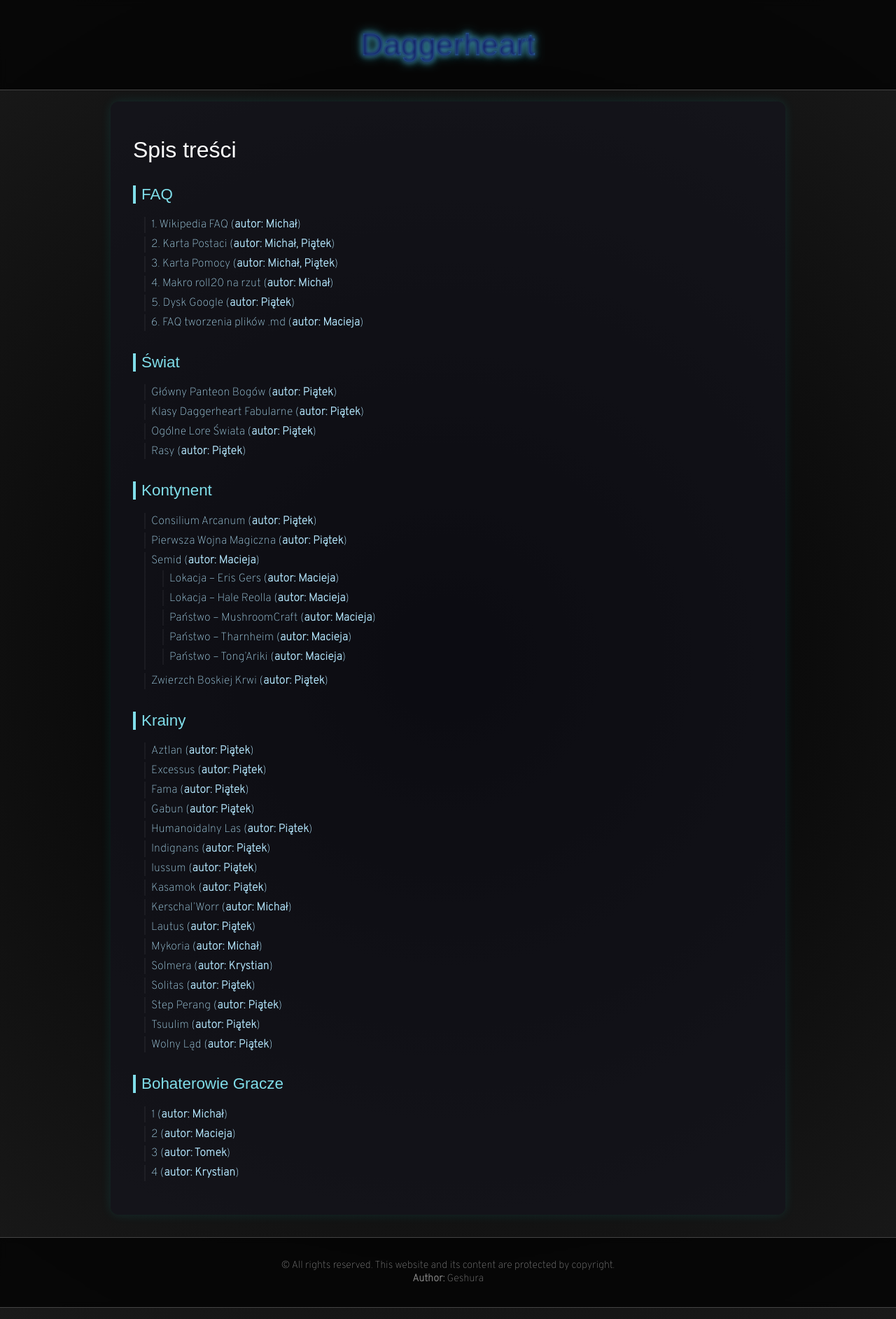
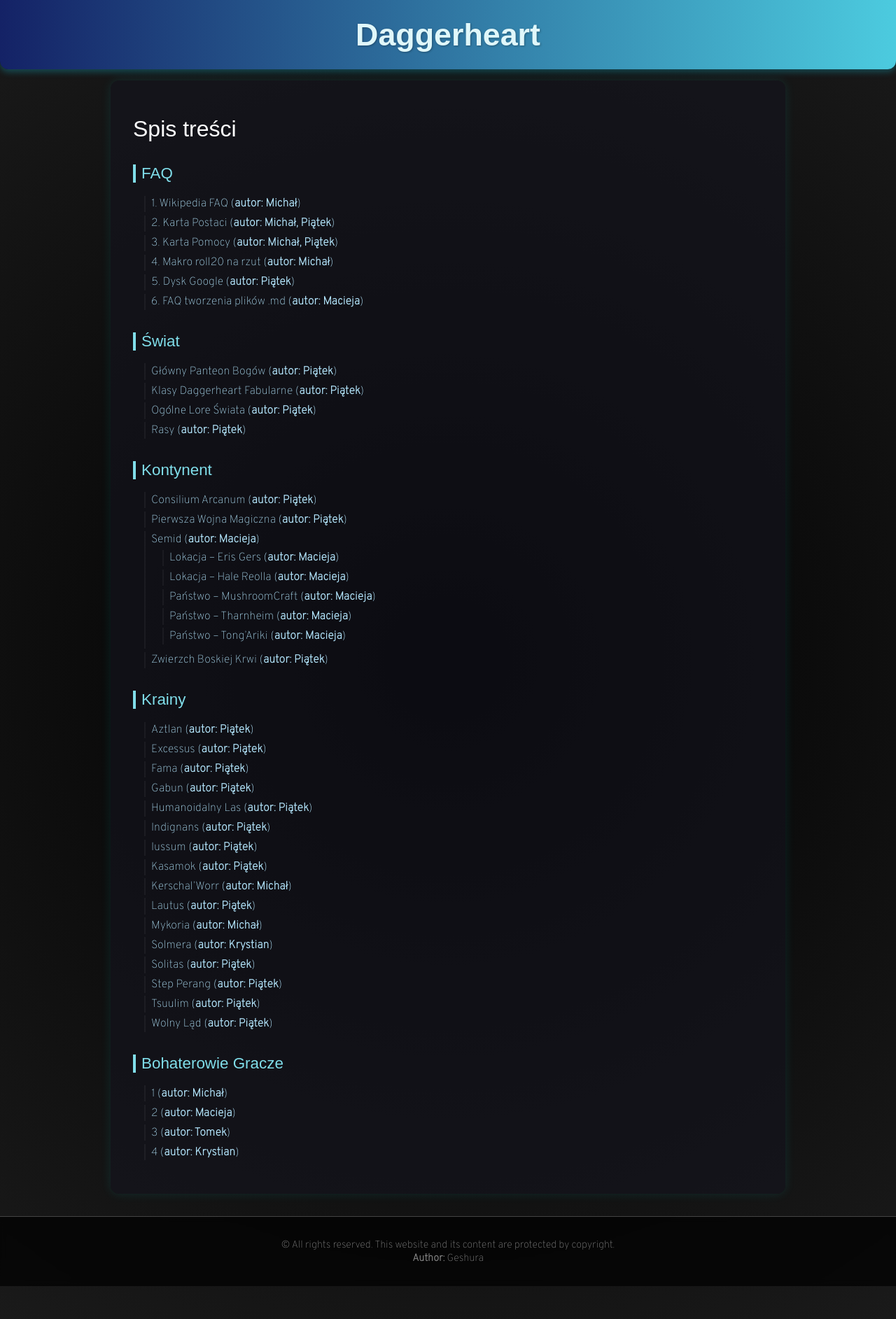
Before and after one commit to Geshura/dh-wiki, a Jekyll site: the page built from index.md, in a window 1280 px wide. Shown: the whole page at 70% size. Built offline with Jekyll 4.4.1, drawn with Linux system fonts in a browser that asks for light colours; some web fonts are replaced.

Commit message:
Update default.html

```diff
--- a/_layouts/default.html
+++ b/_layouts/default.html
@@ -48,20 +48,25 @@
       pointer-events: none;
     }
 
-    header, footer {
-      background: rgba(0, 0, 0, 0.7);
-      backdrop-filter: blur(4px);
-      padding: 1rem;
-      border-bottom: 1px solid #444;
+    /* Nowy styl headera */
+    header {
+      background: linear-gradient(90deg, #142266, #4ccbdf);
+      padding: 1.5rem 2rem;
+      border-radius: 0 0 12px 12px;
+      box-shadow: 0 4px 10px rgba(20, 194, 223, 0.3);
+      text-align: center;
       margin-bottom: 1rem;
     }
 
     footer {
+      background: rgba(0, 0, 0, 0.7);
+      backdrop-filter: blur(4px);
+      padding: 1rem;
       border-top: 1px solid #444;
-      margin-top: 2rem;
       font-size: 0.9rem;
       color: #888;
       text-align: center;
+      margin-top: 2rem;
     }
 
     main {
@@ -80,24 +85,15 @@
       font-weight: 500;
     }
 
+    /* Nowy styl tytułu w headerze */
     .galactic-title {
-      text-align: center;
       font-size: 2.8rem;
-
-      /* Gradientowy tekst od #142266 do #4ccbdf */
-      background: linear-gradient(90deg, #142266 0%, #4ccbdf 100%);
-      -webkit-background-clip: text;
-      -webkit-text-fill-color: transparent;
-
-      /* neonowe cienie w kolorach gradientu */
-      text-shadow:
-        0 0 3px #142266,
-        0 0 6px #2a3f7a,
-        0 0 10px #4ccbdf,
-        0 0 15px #4ccbdf;
-
-      transition: transform 0.3s ease, text-shadow 0.3s ease;
-      margin: 0.5em 0;
+      font-family: "Overpass Medium", sans-serif;
+      font-weight: 600;
+      color: #e0f7fa;
+      margin: 0;
+      text-shadow: 1px 1px 3px rgba(0, 0, 0, 0.3);
+      transition: color 0.3s ease;
     }
 
     .galactic-title a {
@@ -105,21 +101,8 @@
       text-decoration: none;
     }
 
-    .galactic-title a:visited {
-      /* trochę ciemniejszy odcień */
-      color: #3aa9bf;
-      text-shadow:
-        0 0 2px #142266,
-        0 0 4px #2a3f7a;
-    }
-
-    .galactic-title:hover {
-      transform: scale(1.03);
-      text-shadow:
-        0 0 6px #142266,
-        0 0 12px #3a85a5,
-        0 0 18px #4ccbdf,
-        0 0 25px #4ccbdf;
+    .galactic-title a:hover {
+      color: #b3e5fc;
     }
 
     main h2 {
```
